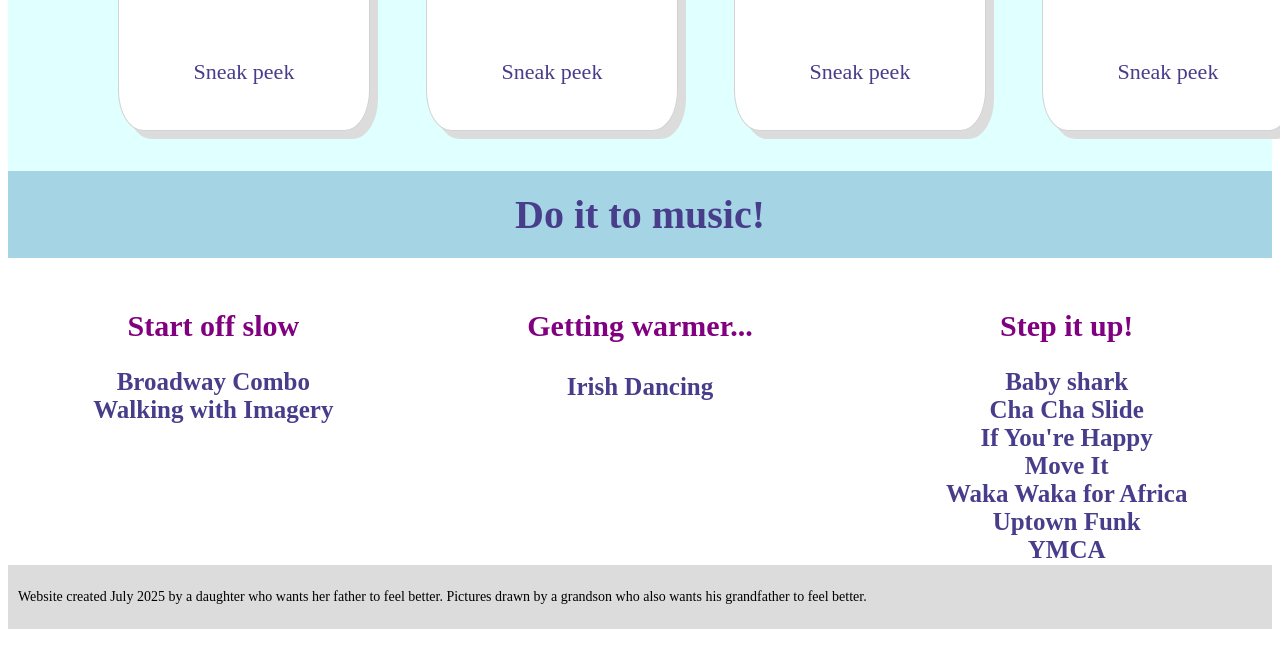
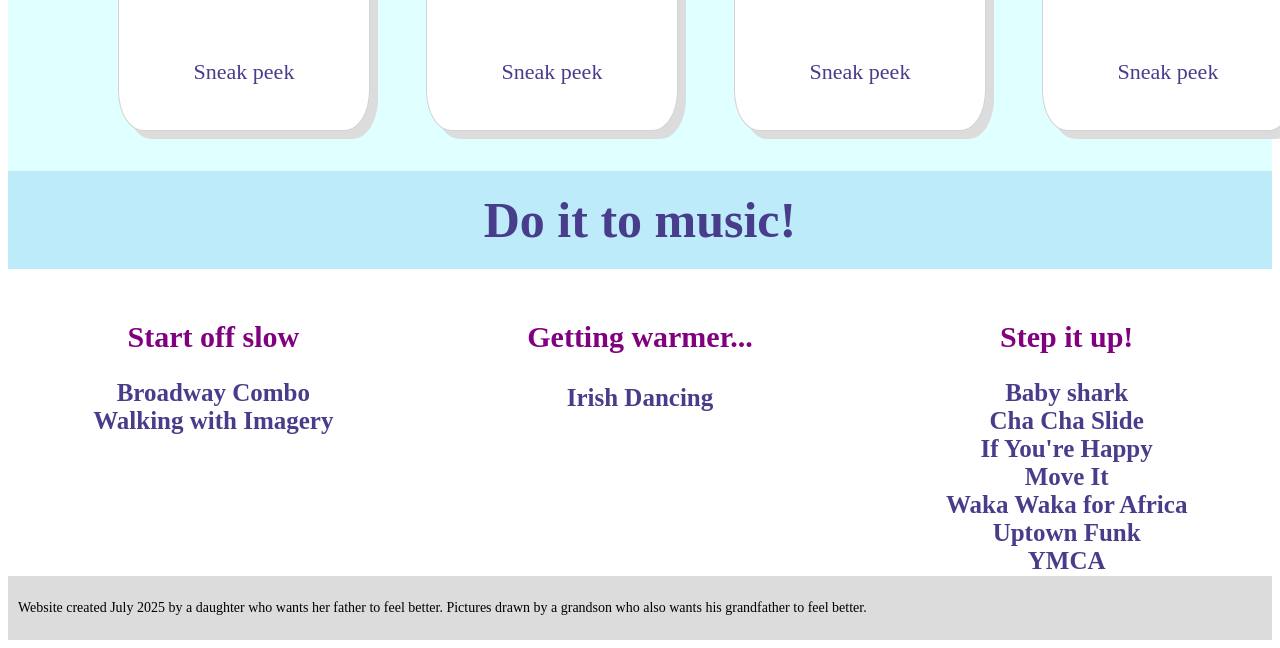
Before and after one commit to citmandigitaljobs/dads-exercises, a plain HTML site: page index.html in a window 1280 px wide. Shown: the part 866-1514 px from the top of the page. Drawn offline with Linux system fonts and the light colour scheme; a web font is replaced by a local one.

Commit message:
Update style.css

```diff
--- a/style.css
+++ b/style.css
@@ -122,14 +122,16 @@ a {
 }
 
 .exercise-dance-name {
-  font-size: 40px;
+  font-size: 50px;
   text-align: center;
   align-items: center;
   justify-content: center;
   padding: 20px;
   font-weight: bold;
   color: #483d8b;
-  background-color: #A5D5E4;
+/*     color: white; */
+/*   background-color: #A5D5E4; */
+    background-color:#BDEBFA;
   /*     display: inline-block; */
 }
 
```
